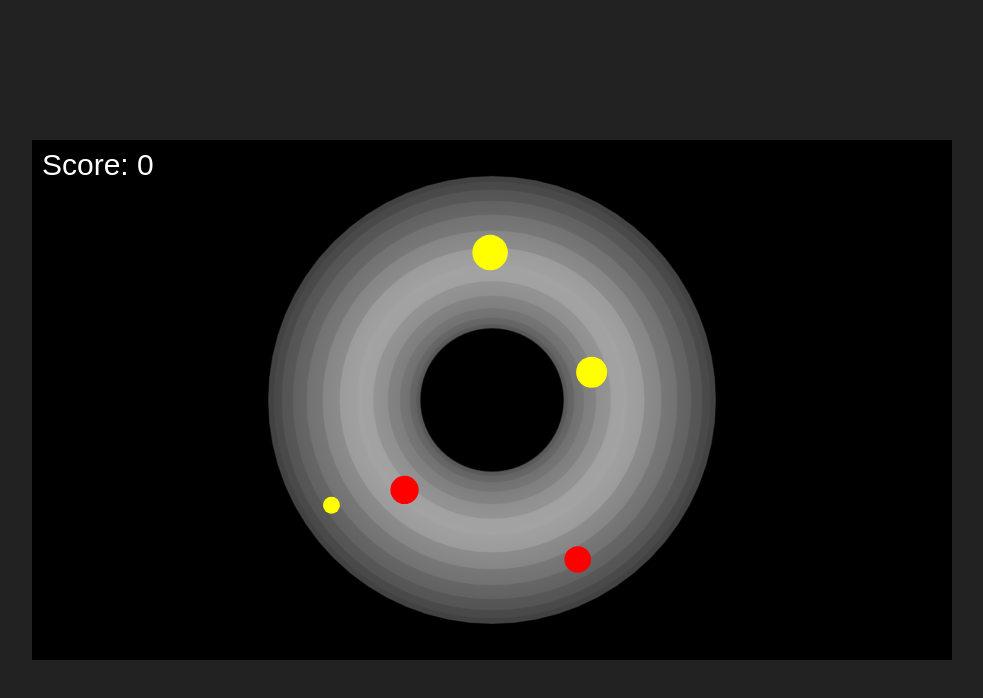
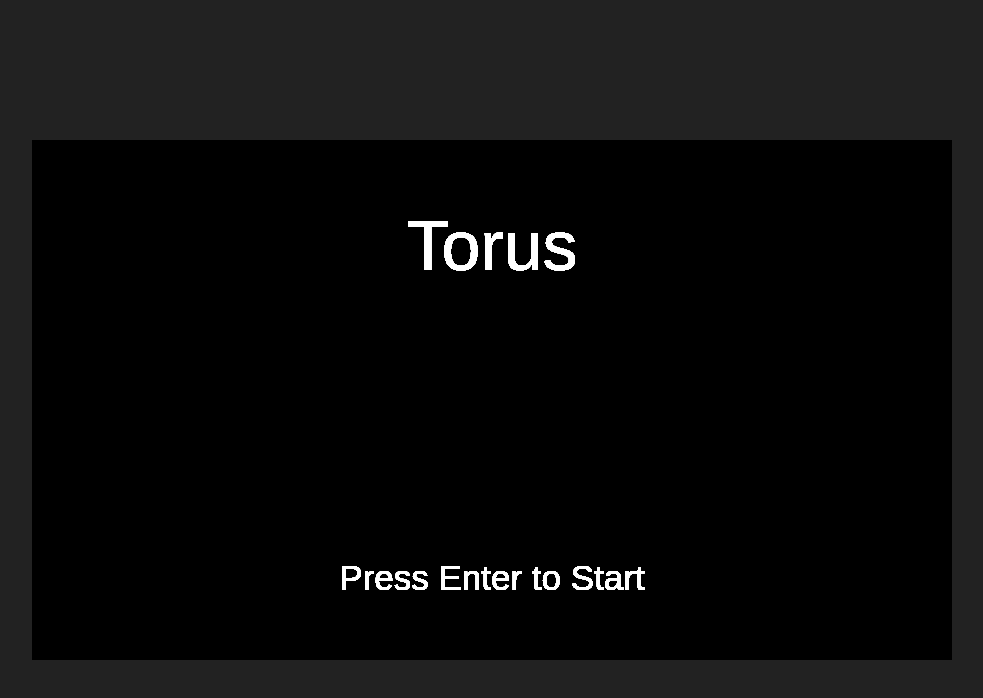
Before and after one commit to ztstroud/WeeklyGameJam, a plain HTML site: page week77/index.html in a window 1280 px wide. Shown: the whole page, without its empty margins (148-1131 px from the left). Drawn offline with Linux system fonts and the light colour scheme.

Commit message:
Added menu

```diff
--- a/week77/index.html
+++ b/week77/index.html
@@ -37,13 +37,14 @@
     <canvas id="gameCanvas" width="920" height="520" ></canvas>
 
     <script src="./engine.js" ></script>
+    <script src="./menuState.js" ></script>
     <script src="./levelState.js" ></script>
 
     <script>
       GraphicsManager.setCanvas(document.getElementById("gameCanvas"));
       InputManager.bind(document.getElementById("gameCanvas"));
 
-      StateManager.setState(levelState);
+      StateManager.setState(menuState);
 
       ImageManager.allMediaLoaded = function() {
         Engine.start();
--- /dev/null
+++ b/week77/menuState.js
@@ -0,0 +1,23 @@
+var menuState = {
+  startDelay: 30,
+
+  update: function() {
+    if(this.startDelay > 0) {
+      this.startDelay -= 1;
+    } else {
+      if(InputManager.getKey(13))
+        StateManager.setState(levelState);
+    }
+  },
+
+  draw: function(ctx) {
+    ctx.font = "70px Arial";
+    ctx.fillStyle = "#FFFFFF";
+    ctx.fillText("Torus", (GraphicsManager.canvas.width - ctx.measureText("Torus").width) / 2, 130);
+
+    if(this.startDelay <= 0) {
+      ctx.font = "35px Arial";
+      ctx.fillText("Press Enter to Start", (GraphicsManager.canvas.width - ctx.measureText("Press Enter to Start").width) / 2, 450);
+    }
+  }
+}
```
